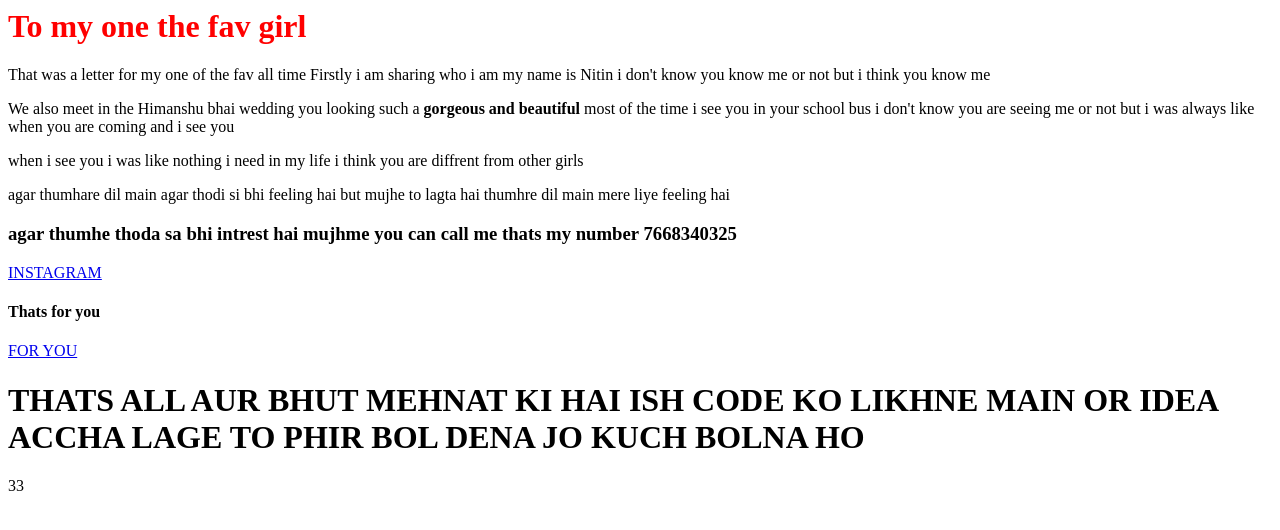
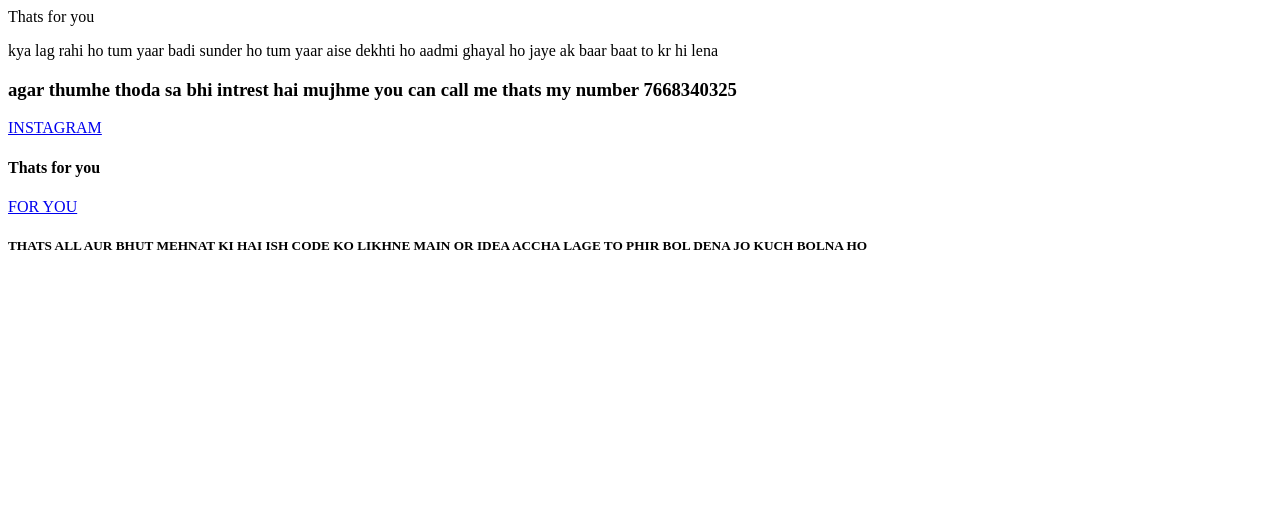
Before and after one commit to nitin78340325/for-you, a plain HTML site: page index.html in a window 1280 px wide. Drawn offline with Linux system fonts and the light colour scheme.

Commit message:
add index file

```diff
--- a/index.html
+++ b/index.html
@@ -1,19 +1,8 @@
 <html>
-<head>
-<title> To my dearest gir </title>
-</head>
+<head><title>for my one of the fav  </title></head>
 <body>
-
-      <h1 style="color:red;">To my one the  fav  girl</h1>
-
-       <p> That was a letter for my one of the fav all time
-                                                      Firstly i am sharing who i am my name is Nitin i don't know you know me or not but i think you know me   </p>
-<p>We  also meet in  the Himanshu bhai wedding you looking such a
-<b> gorgeous and beautiful</b> most of the time i see you in your
-school bus i don't know you are seeing me or not but i was
-always like when you are coming and i see you </p>
-<p> when i see you i was like nothing i need in my life i think you  are diffrent from other girls </p>
-<p> agar thumhare dil main agar thodi si bhi feeling hai but mujhe to lagta hai thumhre dil main mere liye feeling hai </p>
+<h1style="color:red;">Thats for you </h1>
+<p>kya lag rahi ho tum yaar badi sunder ho tum yaar aise dekhti ho aadmi ghayal ho jaye ak baar baat to kr hi lena </p>
 <h3>agar thumhe thoda sa bhi intrest hai mujhme you can call me thats my number 7668340325 </h3>
 
 <a href="https://www.instagram.com/its_nitin_ydv_?igsh=MTlvdHV6MjNjOHhqdQ==">INSTAGRAM </a>
@@ -22,7 +11,7 @@ always like when you are coming and i see you </p>
 
 
 <a href="https://th.bing.com/th?id=OIP.dusCSjCVIi1w3ISI5jsuEQHaEo&w=144&h=104&c=7&bgcl=1e322c&r=0&o=6&pid=13.1">FOR YOU </a>
-<H1>THATS ALL  AUR BHUT MEHNAT KI HAI ISH CODE KO LIKHNE MAIN OR IDEA ACCHA LAGE TO PHIR BOL DENA JO KUCH BOLNA HO </H1>
+<H5>THATS ALL  AUR BHUT MEHNAT KI HAI ISH CODE KO LIKHNE MAIN OR IDEA ACCHA LAGE TO PHIR BOL DENA JO KUCH BOLNA HO </H5>
 
 </body>
-</html>33
+</html>
```
